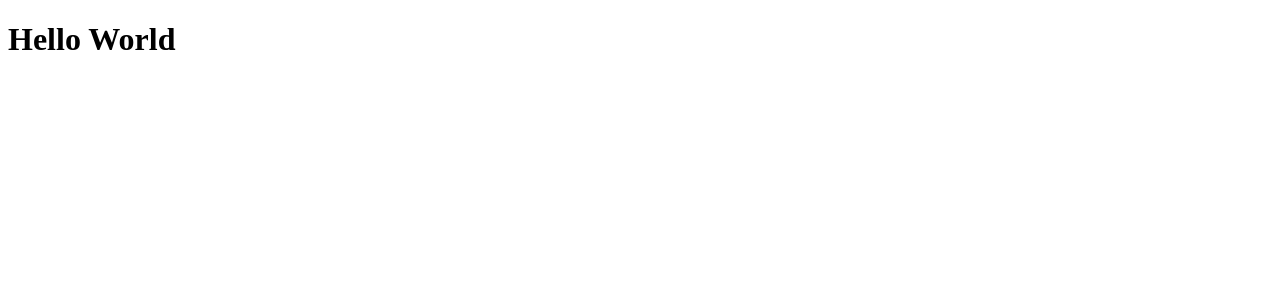
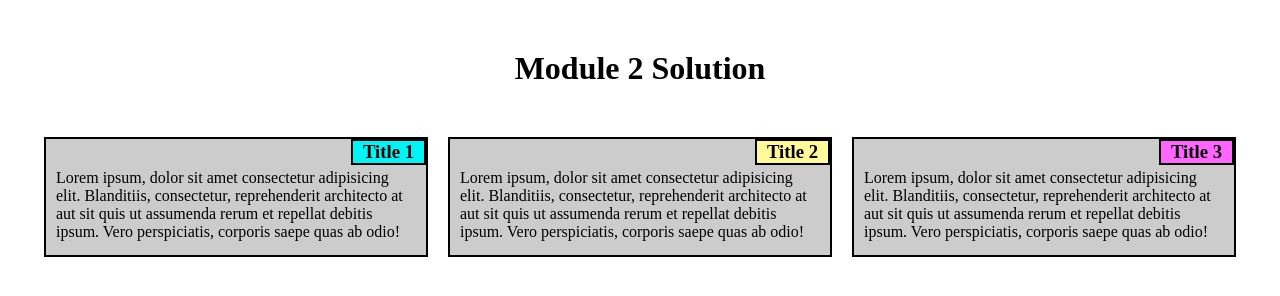
Before and after one commit to catherineagl/course, a plain HTML site: page index.html in a window 1280 px wide. Drawn offline with Linux system fonts and the light colour scheme.

Commit message:
module-2 solution

```diff
--- /dev/null
+++ b/css/styles.css
@@ -0,0 +1,72 @@
+* {
+	margin: 0;
+	padding: 0;
+	box-sizing: border-box;
+}
+
+h1 {
+	margin:50px 0;
+	text-align: center;
+}
+
+section {
+	display: block;
+	width: 50%;
+}
+
+.container {
+	width: 100%;
+	display: flex;
+	flex-wrap: wrap;
+	justify-content: center;
+	align-items: center;
+}
+section {
+	width: 30%;
+	margin: 0 10px 30px 10px;
+	background: #ccc;
+	border: 2px solid #000;
+	position: relative;
+	min-height: 120px;
+
+}
+
+section h3 {
+	display: inline-block;
+	border: 2px solid #000;
+	text-align: right;
+	position: absolute;
+	top: 0;
+	right: 0;
+	background: #00f4f4;
+	padding: 0 10px;
+}
+
+section div {
+	padding: 10px;
+	margin-top: 20px;
+}
+
+.yellow {
+	background: #fff999;
+}
+
+.pink {
+	background: #f6f;
+}
+
+@media screen and (max-width: 991px) {
+	section {
+		flex: 40%;
+		font-size: 18px;
+	}
+
+}
+
+@media screen and (max-width: 767px) {
+	section {
+		flex: 90%;
+		font-size: 20px;
+	}
+
+}
--- a/index.html
+++ b/index.html
@@ -2,10 +2,28 @@
 <html>
 <head>
 	<meta charset="utf-8">
+	<link rel="stylesheet" type="text/css" href="css/styles.css">
 	<meta name="viewport" content="width=device-width, initial-scale=1.0">
-	<title>My page</title>
+	<title>Module 2</title>
 </head>
 <body>
-<h1>Hello World</h1>
+	<h1>Module 2 Solution</h1>
+
+	<div class="container">
+		<section>
+			<h3>Title 1</h3>
+			<div>Lorem ipsum, dolor sit amet consectetur adipisicing elit. Blanditiis, consectetur, reprehenderit architecto at aut sit quis ut assumenda rerum et repellat debitis ipsum. Vero perspiciatis, corporis saepe quas ab odio!</div>
+		</section>
+
+		<section>
+			<h3 class="yellow">Title 2</h3>
+			<div>Lorem ipsum, dolor sit amet consectetur adipisicing elit. Blanditiis, consectetur, reprehenderit architecto at aut sit quis ut assumenda rerum et repellat debitis ipsum. Vero perspiciatis, corporis saepe quas ab odio!</div>
+		</section>
+
+		<section>
+			<h3 class="pink">Title 3</h3>
+			<div>Lorem ipsum, dolor sit amet consectetur adipisicing elit. Blanditiis, consectetur, reprehenderit architecto at aut sit quis ut assumenda rerum et repellat debitis ipsum. Vero perspiciatis, corporis saepe quas ab odio!</div>
+		</section>
+	</div>
 </body>
 </html>
```
